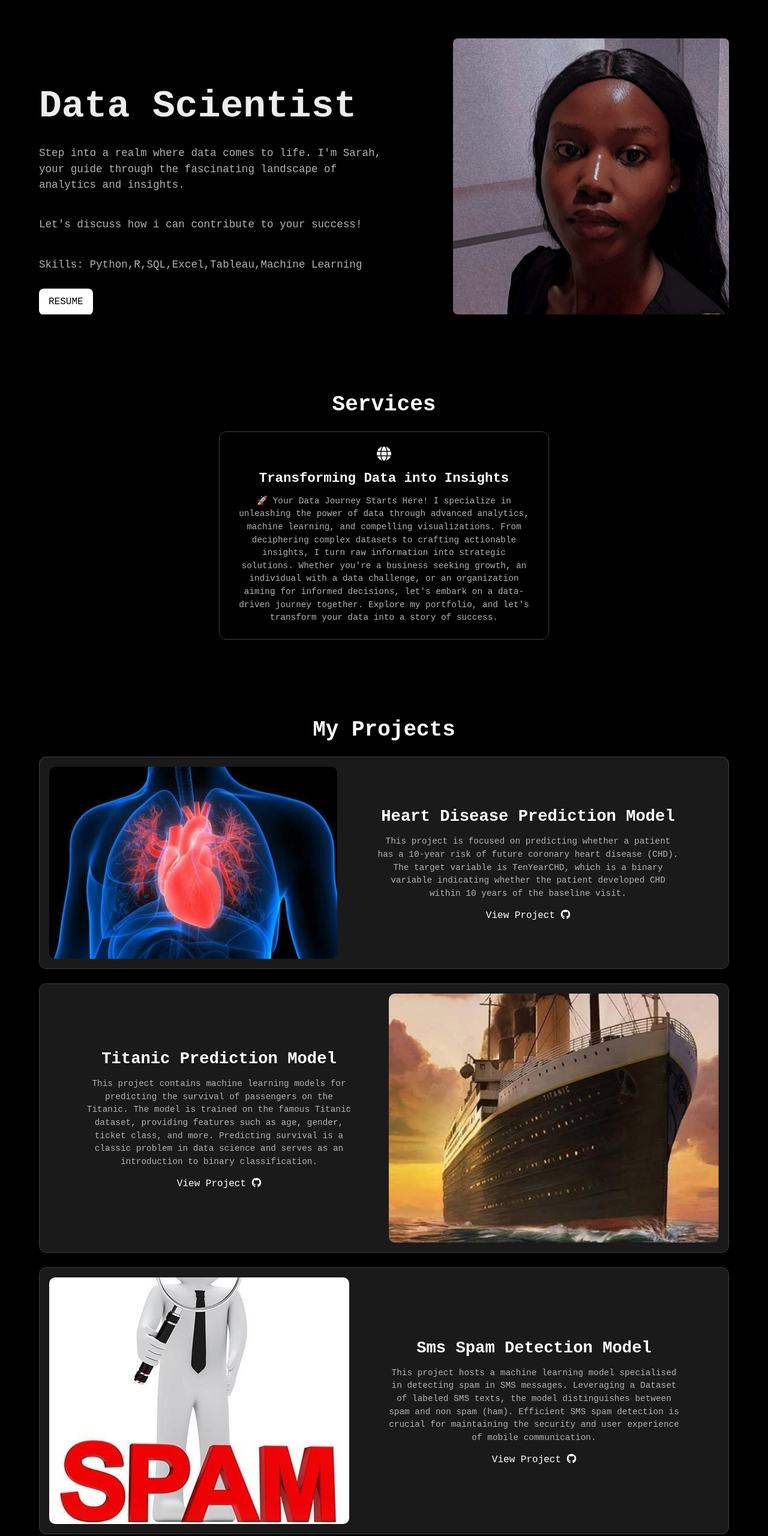
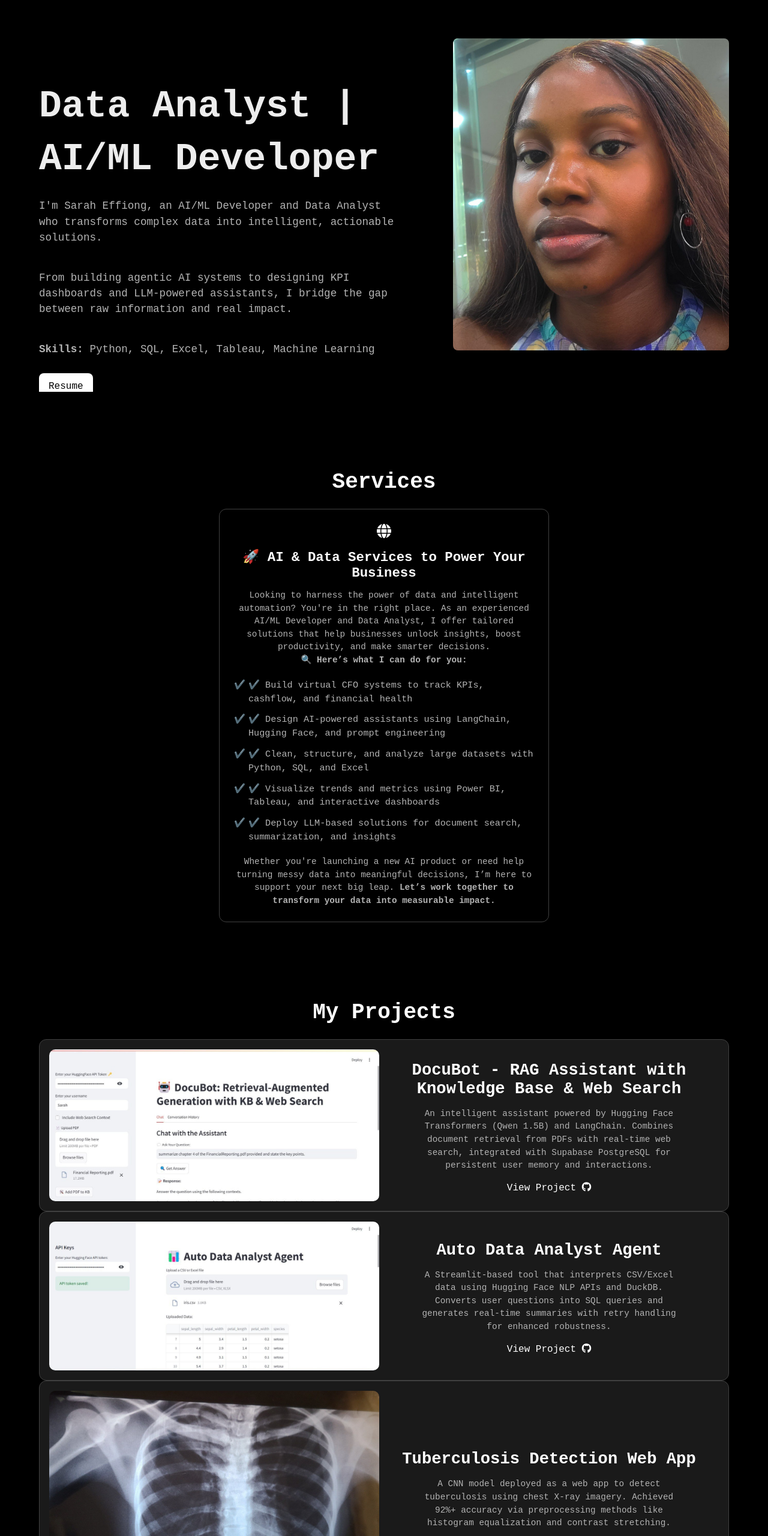
Before and after one commit to Effysarah/Datawithsarah.github.io, a plain HTML site: page index.html in a window 1280 px wide. Shown: the part 80-2640 px from the top of the page at 60% size. Drawn offline with Linux system fonts and the light colour scheme; a web font is replaced by a local one.

Commit message:
updated portfolio

```diff
--- a/index.html
+++ b/index.html
@@ -20,7 +20,7 @@
   <meta name="twitter:card" content="summary_large_image">
   <meta property="twitter:domain" content="https://effysarah.github.io/Datawithsarah.github.io/">
   <meta property="twitter:url" content="https://effysarah.github.io/Datawithsarah.github.io/">
-  <meta name="twitter:title" content="Sarah Effiong | Data Scientist|Analyst">
+  <meta name="twitter:title" content="Sarah Effiong | Data Analyst | AI Developer">
   <meta name="twitter:description" content="Unlock data insights with Sarah Effiong. datawithsarah.">
 </head>
 <body>
@@ -31,7 +31,7 @@
       <ul data-menu>
         <li><a href="#services">Services</a></li>
         <li><a href="#projects">Projects</a></li>
-        <li><a href="https://1drv.ms/w/c/997642462ccd6404/EfCYyK4sELlGiWAQqjzfmf0BCuZQoKYUUFj7fHWnXN0TAA">Resume</a></li>
+        <li><a href="https://docs.google.com/document/d/1uIpTcS1rsmxKJe6LMIL4xVNvvUOfBWBW/edit?usp=sharing&ouid=103552666394428723054&rtpof=true&sd=true">Resume</a></li>
         <li>
           <button class="btn-theme" data-btn-theme aria-label="theme-button">
             <i class="fa-solid fa-moon"></i>
@@ -47,20 +47,21 @@
   </nav>
 
   <!-- Header -->
-  <header>
-    <div class="container">
-      <img src="images/hero.jpg" alt="Sarah Effiong" class="hero-img" />
-      <div>
-        <h1>Data Scientist</h1>
-        <p>Step into a realm where data comes to life. I'm Sarah, your guide through the fascinating landscape of analytics and insights.</p>
-        <p>Let's discuss how i can contribute to your success!</p>
-        <p>Skills: Python,R,SQL,Excel,Tableau,Machine Learning</p>
-        <div id="resume">
-        <a href="https://1drv.ms/w/c/997642462ccd6404/EfCYyK4sELlGiWAQqjzfmf0BCuZQoKYUUFj7fHWnXN0TAA" class="btn-link">RESUME</a>
-         </div>
+<header class="main-header">
+  <div class="container header-flex">
+    <img src="images/thesarah.jpg" alt="Sarah Effiong" class="thesarah-img" />
+
+    <div class="header-text">
+      <h1>Data Analyst | AI/ML Developer</h1>
+      <p>I'm Sarah Effiong, an AI/ML Developer and Data Analyst who transforms complex data into intelligent, actionable solutions.</p>
+      <p>From building agentic AI systems to designing KPI dashboards and LLM-powered assistants, I bridge the gap between raw information and real impact.</p>
+      <p><strong>Skills:</strong> Python, SQL, Excel, Tableau, Machine Learning</p>
+      <div id="resume">
+        <a href="https://1drv.ms/w/c/997642462ccd6404/EfCYyK4sELlGiWAQqjzfmf0BCuZQoKYUUFj7fHWnXN0TAA" class="btn-link" target="_blank">Resume</a>
       </div>
     </div>
-  </header>
+  </div>
+</header>
 
   <!-- Main Content -->
   <main>
@@ -71,14 +72,27 @@
         <div class="services-container">
           <div class="service-card">
             <i class="fa-solid fa-globe"></i>
-            <h3>Transforming Data into Insights</h3>
-            <p>🚀 Your Data Journey Starts Here!
-                I specialize in unleashing the power of data through advanced analytics, machine learning, and compelling visualizations.
-                From deciphering complex datasets to crafting actionable insights,
-                I turn raw information into strategic solutions. Whether you're a business seeking growth,
-                an individual with a data challenge, or an organization aiming for informed decisions,
-                let's embark on a data-driven journey together. Explore my portfolio, and let's transform your data into a story of success.
+            <h3>🚀 AI & Data Services to Power Your Business</h3>
+
+            <p>
+              Looking to harness the power of data and intelligent automation? You're in the right place.
+              As an experienced AI/ML Developer and Data Analyst, I offer tailored solutions that help businesses unlock insights, boost productivity, and make smarter decisions.
             </p>
+
+            <p><strong>🔍 Here’s what I can do for you:</strong></p>
+            <ul>
+              <li>✔️ Build virtual CFO systems to track KPIs, cashflow, and financial health</li>
+              <li>✔️ Design AI-powered assistants using LangChain, Hugging Face, and prompt engineering</li>
+              <li>✔️ Clean, structure, and analyze large datasets with Python, SQL, and Excel</li>
+              <li>✔️ Visualize trends and metrics using Power BI, Tableau, and interactive dashboards</li>
+              <li>✔️ Deploy LLM-based solutions for document search, summarization, and insights</li>
+            </ul>
+
+            <p>
+              Whether you're launching a new AI product or need help turning messy data into meaningful decisions, I’m here to support your next big leap.
+              <strong>Let’s work together to transform your data into measurable impact.</strong>
+            </p>
+
           </div>
         </div>
       </div>
@@ -88,99 +102,90 @@
     <section id="projects">
       <div class="container">
           <h2>My Projects</h2>
-        <div class="projects-container">
           <div class="project-card">
-            <img src="images/heartt.jpg" alt="Heart-disease-prediction">
+            <img src="images/Docubot.jpg" alt="DocuBot AI Assistant">
             <div class="project-info">
-              <h3>Heart Disease Prediction Model</h3>
-              <p>This project is focused on predicting whether a patient has a 10-year risk of future coronary heart disease (CHD).
-                The target variable is TenYearCHD, which is a binary variable indicating whether
-                 the patient developed CHD within 10 years of the baseline visit.
-              </p>
+              <h3>DocuBot - RAG Assistant with Knowledge Base & Web Search</h3>
+              <p>An intelligent assistant powered by Hugging Face Transformers (Qwen 1.5B) and LangChain. Combines document retrieval from PDFs with real-time web search, integrated with Supabase PostgreSQL for persistent user memory and interactions.</p>
               <div class="card-group">
-                <a href="https://github.com/Effysarah/Heart-disease-prediction" target="_blank">
-                  View Project <i class="fa-brands fa-github"></i>
-                </a>
+                <a href="https://docubot-jnkj8akxtkwfvtr558eq5a.streamlit.app/" target="_blank">View Project <i class="fa-brands fa-github"></i></a>
               </div>
             </div>
           </div>
 
           <div class="project-card">
+            <img src="images/auto-data.jpg" alt="Auto Data Analyst Agent">
             <div class="project-info">
-              <h3>Titanic Prediction Model</h3>
-              <p>
-                This project contains  machine learning models for predicting the survival of passengers on the Titanic.
-                The model is trained on the famous Titanic dataset, providing features such as age, gender, ticket class, and more.
-                Predicting survival is a classic problem in data science and serves as an introduction to binary classification.
-              </p>
+              <h3>Auto Data Analyst Agent</h3>
+              <p>A Streamlit-based tool that interprets CSV/Excel data using Hugging Face NLP APIs and DuckDB. Converts user questions into SQL queries and generates real-time summaries with retry handling for enhanced robustness.</p>
               <div class="card-group">
-                <a href="https://github.com/Effysarah/Titanic-prediction-model" target="_blank">
-                  View Project <i class="fa-brands fa-github"></i>
-                </a>
-              </div>
-            </div>
-            <img src="images/titanic-image.jpeg" alt="Titanic-prediction-model">
-          </div>
-
-          <div class="project-card">
-            <img src="images/sms-image.jpeg" alt="sms-image">
-
-            <div class="project-info">
-              <h3>Sms Spam Detection Model</h3>
-              <p>
-                This project hosts a machine learning  model specialised in detecting spam in SMS messages.
-                 Leveraging a Dataset of labeled SMS texts, the model distinguishes between  spam and non spam (ham).
-                Efficient SMS spam detection is crucial for maintaining the security and user experience of mobile communication.
-              </p>
-              <div class="card-group">
-                <a href="https://github.com/Effysarah/Spam-detection-model" target="_blank">
-                  View Project <i class="fa-brands fa-github"></i>
-                </a>
+                <a href="https://auto-data-analyst-dco49mq5fwguhcydnnfvbh.streamlit.app/" target="_blank">View Project <i class="fa-brands fa-github"></i></a>
               </div>
             </div>
           </div>
 
           <div class="project-card">
+            <img src="images/tb.jpg" alt="Tuberculosis Detection Web App">
             <div class="project-info">
-              <h3>COVID 19 EXPLORATION PROJECT</h3>
-              <p>This project contains an exploration and analysis of COVID-19 data using SQL queries.
-                  The project aims to provide insights into various aspects of the pandemic, leveraging a dataset containing information such as confirmed cases and deaths.
-              </p>
+              <h3>Tuberculosis Detection Web App</h3>
+              <p>A CNN model deployed as a web app to detect tuberculosis using chest X-ray imagery. Achieved 92%+ accuracy via preprocessing methods like histogram equalization and contrast stretching.</p>
               <div class="card-group">
-                <a href="https://github.com/Effysarah/Covid-19-Exploration-Data/tree/main" target="_blank">
-                  View Project <i class="fa-brands fa-github"></i>
-                </a>
-              </div>
-            </div>
-            <img src="images/covid-image.jpeg" alt="covid-image">
-          </div>
-
-          <div class="project-card">
-            <img src="images/tableau.image.jpeg" alt="tableau-image">
-
-            <div class="project-info">
-              <h3>TABLEAU DASHBOARD</h3>
-              <p>Tableau Dashboard for All Visualizations
-              </p>
-              <div class="card-group">
-                <a href="https://public.tableau.com/app/profile/sarah4194/vizzes" target="_blank">
-                  View Project <i class="fa-solid fa-up-right-from-square"></i>
-                </a>
+                <a href="https://tuberculosis-detection-web-app-fmatgeegx86jbo9rhrtbv5.streamlit.app/" target="_blank">View Project <i class="fa-brands fa-github"></i></a>
               </div>
             </div>
           </div>
 
           <div class="project-card">
-            <img src="images/bike-image.jpg" alt="bike-image">
+            <img src="images/heartt.jpg" alt="Heart Disease Prediction">
+            <div class="project-info">
+              <h3>Heart Disease Prediction Model</h3>
+              <p>Built a machine learning model to predict 10-year risk of coronary heart disease (CHD) using clinical and demographic features. The binary target variable <em>TenYearCHD</em> indicates whether a patient developed CHD within 10 years of their initial visit.</p>
+              <div class="card-group">
+                <a href="https://github.com/Effysarah/Heart-disease-prediction" target="_blank">View Project <i class="fa-brands fa-github"></i></a>
+              </div>
+            </div>
+          </div>
 
+          <div class="project-card">
+            <img src="images/sms-image.jpeg" alt="SMS Spam Detection">
             <div class="project-info">
-              <h3>BIKE SALES DATASET</h3>
-              <p>This project  contains a dataset and analysis of bike sales using Microsoft Excel.
-                The dataset provides information on average income of bike customers, and the analysis aims to derive insights into sales trends, customer preferences, and overall performance.</p>
+              <h3>SMS Spam Detection Model</h3>
+              <p>Developed a classification model using labeled SMS data to detect spam messages. Supports secure and efficient mobile communication by distinguishing between spam and legitimate (ham) messages.</p>
               <div class="card-group">
-                <a href="https://github.com/Effysarah/Excel-Dataset" target="_blank">
-                  View Project <i class="fa-brands fa-github"></i>
-                </a>
+                <a href="https://github.com/Effysarah/Spam-detection-model" target="_blank">View Project <i class="fa-brands fa-github"></i></a>
+              </div>
+            </div>
+          </div>
+
+          <div class="project-card">
+            <img src="images/covid-image.jpeg" alt="COVID-19 SQL Analysis">
+            <div class="project-info">
+              <h3>COVID-19 Data Exploration</h3>
+              <p>Conducted SQL-based exploration of global COVID-19 data to analyze trends in confirmed cases, deaths, and regional statistics. Insights contributed to data-driven public health understanding.</p>
+              <div class="card-group">
+                <a href="https://github.com/Effysarah/Covid-19-Exploration-Data/tree/main" target="_blank">View Project <i class="fa-brands fa-github"></i></a>
+              </div>
+            </div>
+          </div>
+
+          <div class="project-card">
+            <img src="images/tableau.image.jpeg" alt="Tableau Dashboards">
+            <div class="project-info">
+              <h3>Interactive Tableau Dashboards</h3>
+              <p>Created a collection of interactive Tableau dashboards to visualize business, financial, and health-related datasets with actionable insights and user-friendly layouts.</p>
+              <div class="card-group">
+                <a href="https://public.tableau.com/app/profile/sarah4194/vizzes" target="_blank">View Project <i class="fa-solid fa-up-right-from-square"></i></a>
+              </div>
+            </div>
+          </div>
+
+          <div class="project-card">
+            <img src="images/bike-image.jpg" alt="Bike Sales Data Analysis">
+            <div class="project-info">
+              <h3>Bike Sales Data Analysis (Excel)</h3>
+              <p>Analyzed bike sales data using Excel to identify customer income patterns, sales trends, and marketing insights. Delivered performance breakdowns to support retail decision-making.</p>
+              <div class="card-group">
+                <a href="https://github.com/Effysarah/Excel-Dataset" target="_blank">View Project <i class="fa-brands fa-github"></i></a>
               </div>
             </div>
           </div>
@@ -217,10 +222,10 @@
       <section class="footer-links">
         <a href="#" class="logo" aria-label="logo" data-footer-logo>datawithsarah🍁</a>
         <div class="social-links">
-          <a href="https://x.com/datawithsarah?t=-33lYu0ScUIBtJB2C9Mv-g&s=09 " target="_blank" aria-label="Twitter">
+          <a href="https://x.com/datawithsarah " target="_blank" aria-label="Twitter">
             <i class="fa-brands fa-x-twitter"></i>
           </a>
-          <a href="https://www.linkedin.com/in/sarah-effiong-09913a210/ " target="_blank" aria-label="Linkedin">
+          <a href="https://www.linkedin.com/in/sarah-i-effiong-09913a210/ " target="_blank" aria-label="Linkedin">
             <i class="fa-brands fa-linkedin fa-2x"></i>
           </a>
           <a href="https://github.com/Effysarah  " target="_blank" aria-label="GitHub">
--- a/styles.css
+++ b/styles.css
@@ -191,7 +191,7 @@ header .container > div {
   max-width: 600px;
 }
 
-.hero-img {
+.thesarah-img {
   border-radius: 0.5rem;
   width: 40%;
   max-height: 520px;
@@ -235,6 +235,30 @@ header p {
 .service-card i {
   color: var(--white);
   font-size: 1.5rem;
+}
+
+/* ✅ New additions for list styling inside service-card */
+.service-card ul {
+  list-style-type: none;
+  padding-left: 0;
+  margin: 1.2rem 0;
+  text-align: left; /* ensures alignment for better readability */
+}
+
+.service-card li {
+  color: var(--white-dark);
+  margin-bottom: 12px;
+  font-size: 0.95rem;
+  position: relative;
+  padding-left: 1.5rem;
+  line-height: 1.5;
+}
+
+.service-card li::before {
+  content: "✔️";
+  position: absolute;
+  left: 0;
+  color: #a78bfa;
 }
 /* Projects Section */
 #projects {
```
Also changed, not shown: images/Docubot.jpg (added), images/auto-data.jpg (added), images/hero.jpg (deleted), images/tb.jpg (added), images/thesarah.jpg (added), images/titanic-image.jpeg (deleted).
